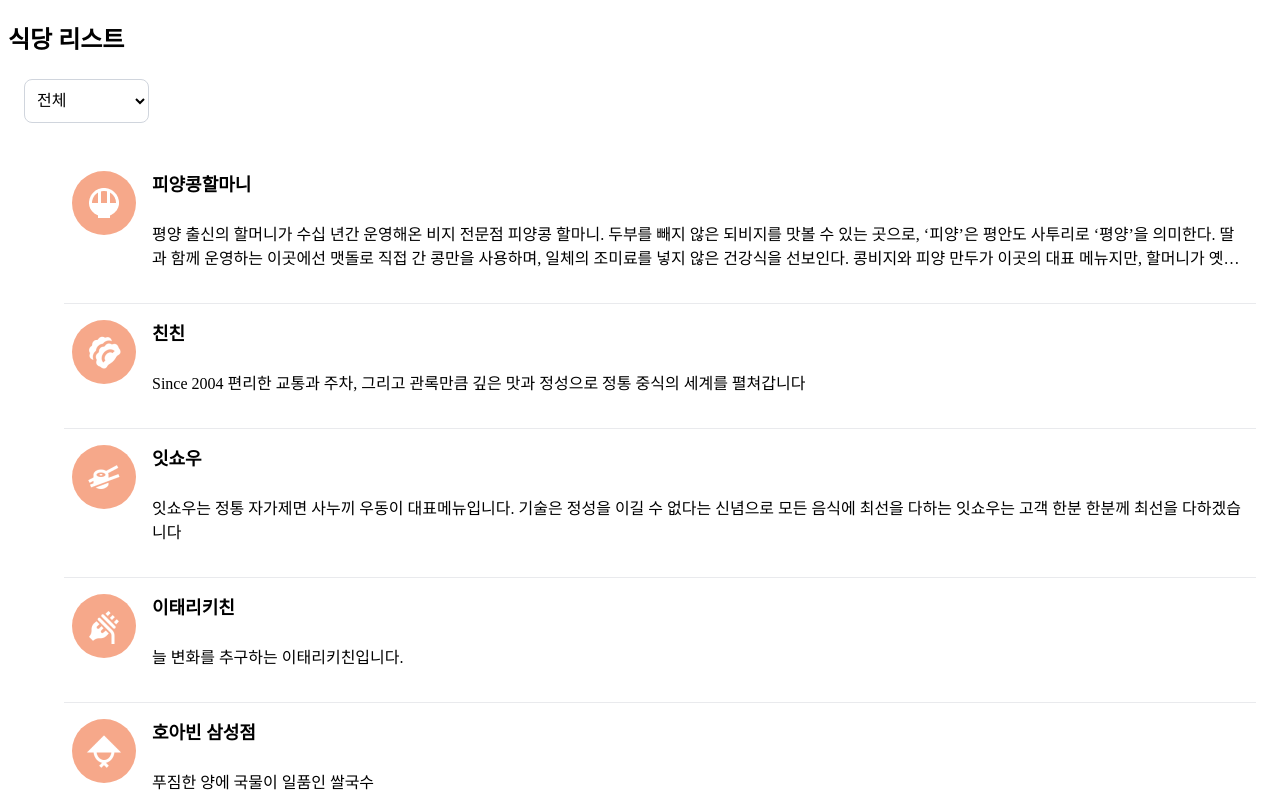
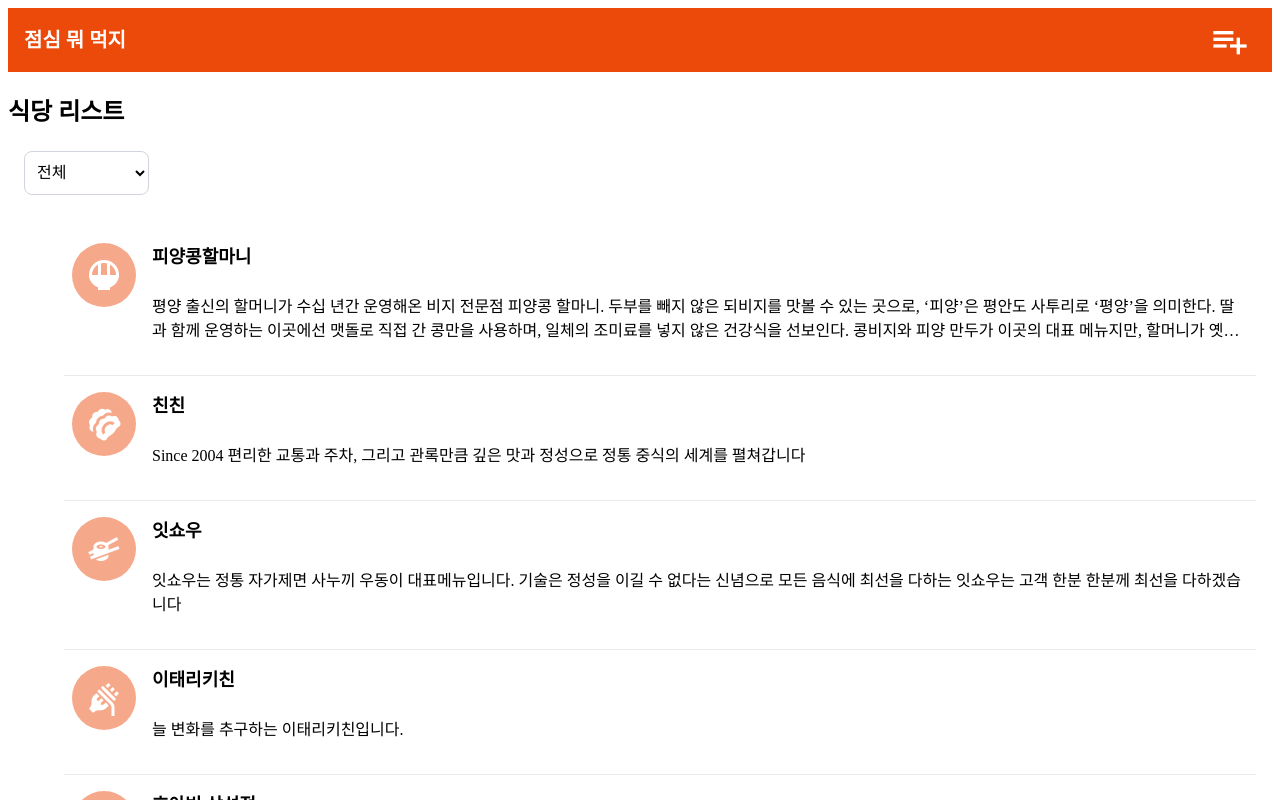
Before and after one commit to woowacourse/self-paced-react, a React (Vite) app: page / in a window 1280 px wide. Shown: the top 800 px of the page. Built offline with nearby package versions, Linux system fonts and the light colour scheme.

Commit message:
feat: Header 컴포넌트 구현

```diff
--- a/src/App.jsx
+++ b/src/App.jsx
@@ -1,9 +1,11 @@
 import "./App.css";
+import Header from "./components/common/Header/Header";
 import RestaurantListLayout from "./components/RestaurantListLayout/RestaurantListLayout";
 
 function App() {
   return (
     <>
+      <Header />
       <main>
         <RestaurantListLayout />
       </main>
--- /dev/null
+++ b/src/components/common/Header/Header.jsx
@@ -0,0 +1,14 @@
+import styles from "./Header.module.css";
+
+function Header() {
+  return (
+    <header className={styles.gnb}>
+      <h1 className={`${styles.title} text-title`}>점심 뭐 먹지</h1>
+      <button type="button" className={styles.button} aria-label="음식점 추가">
+        <img src="./images/add-button.png" alt="음식점 추가" />
+      </button>
+    </header>
+  );
+}
+
+export default Header;
--- /dev/null
+++ b/src/components/common/Header/Header.module.css
@@ -0,0 +1,32 @@
+.gnb {
+  display: flex;
+  justify-content: space-between;
+  align-items: center;
+  height: 64px;
+
+  padding: 0 16px;
+
+  background-color: var(--primary-color);
+}
+
+.title {
+  color: #fcfcfd;
+}
+
+.button {
+  height: 40px;
+
+  border: none;
+  border-radius: 8px;
+  background: transparent;
+
+  font-size: 24px;
+  cursor: pointer;
+}
+
+.button img {
+  display: block;
+  width: 40px;
+  height: 40px;
+  object-fit: contain;
+}
--- a/templates/index.html
+++ b/templates/index.html
@@ -19,7 +19,7 @@
 
   <main>
     <!-- 카테고리/정렬 필터 -->
-    <section class="restaurant-filter-container">
+    <!-- <section class="restaurant-filter-container">
       <select name="category" id="category-filter" class="restaurant-filter" aria-label="음식점 카테고리 필터">
         <option value="전체">전체</option>
         <option value="한식">한식</option>
@@ -29,7 +29,7 @@
         <option value="아시안">아시안</option>
         <option value="기타">기타</option>
       </select>
-    </section>
+    </section> -->
   </main>
 
   <aside>
--- a/templates/style.css
+++ b/templates/style.css
@@ -52,7 +52,7 @@ body {
 } */
 
 /* Header ********************************************/
-.gnb {
+/* .gnb {
   display: flex;
   justify-content: space-between;
   align-items: center;
@@ -83,7 +83,7 @@ body {
   width: 40px;
   height: 40px;
   object-fit: contain;
-}
+} */
 
 /* 음식점 목록 *****************************************/
 
```
